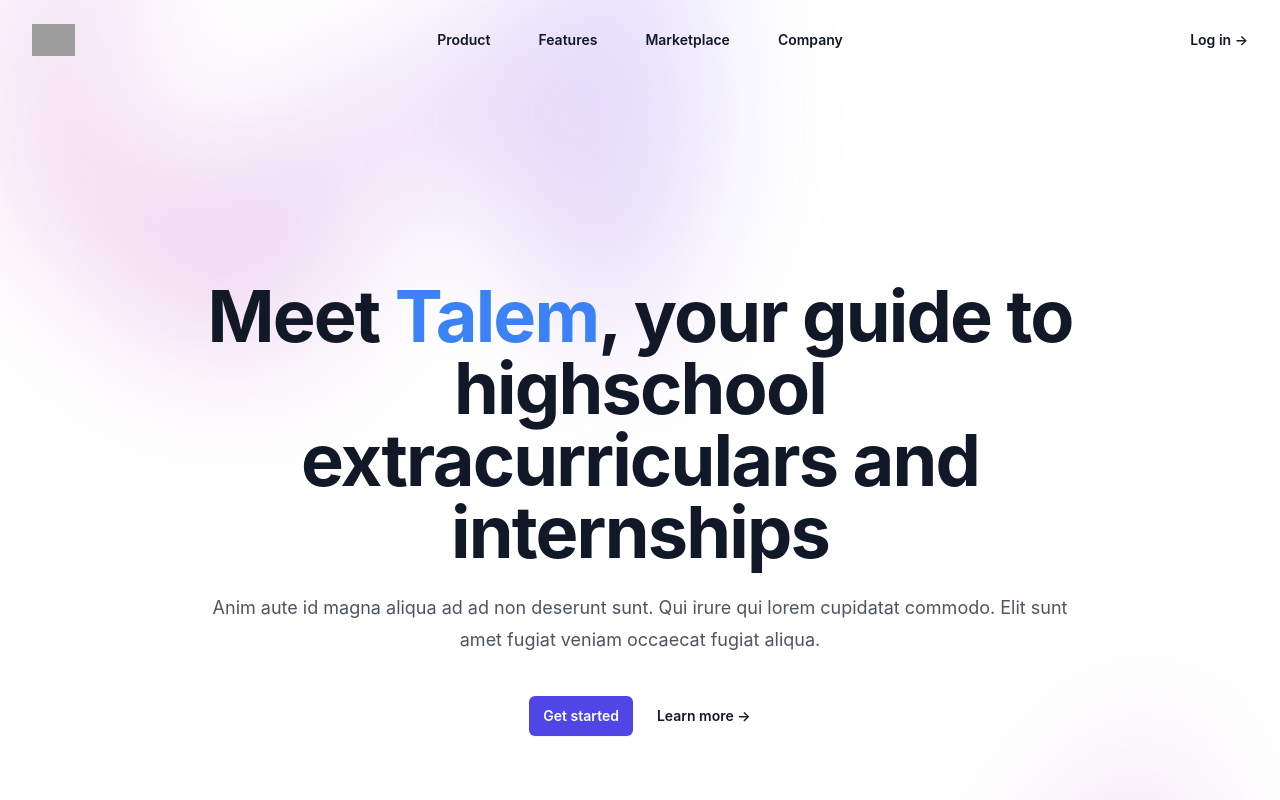
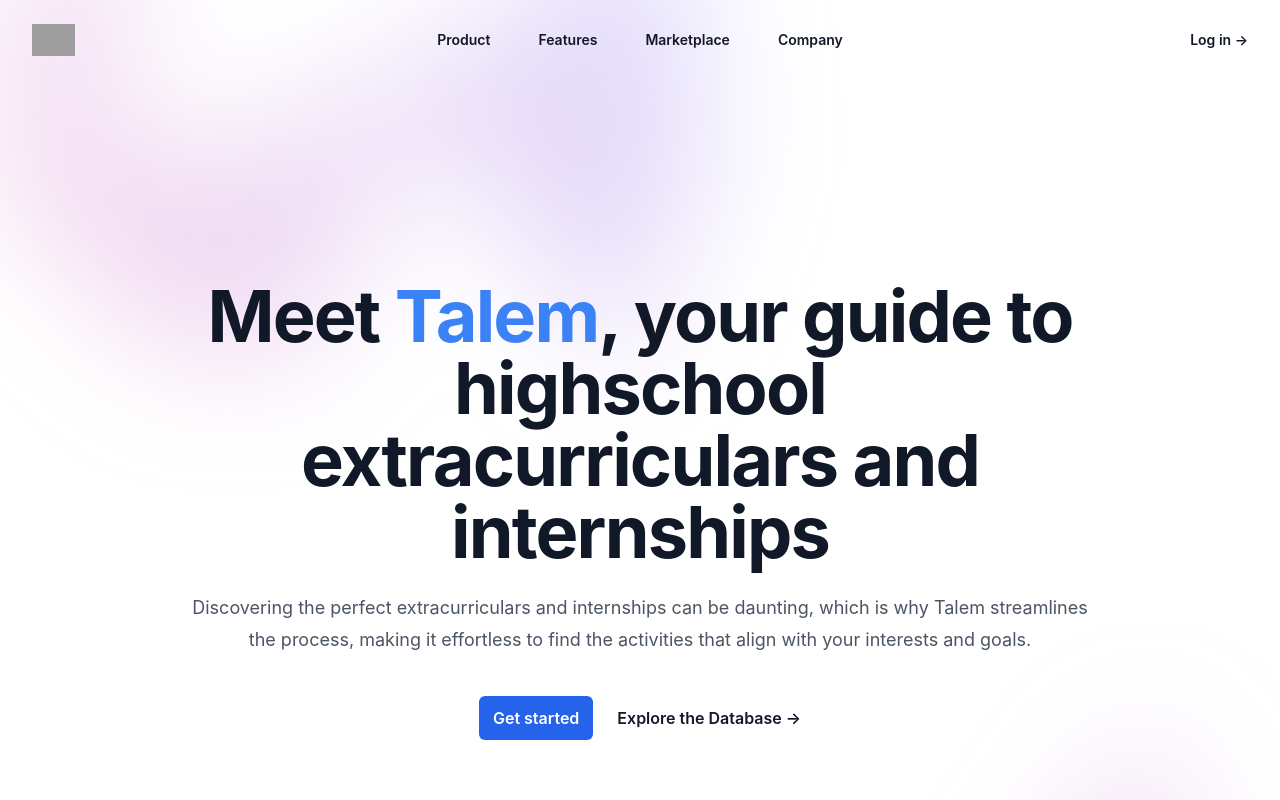
Before and after one commit to ekwoka/talem-app, a React (Create React App) app: page / in a window 1280 px wide. Shown: the top 800 px of the page. Built offline with nearby package versions, Linux system fonts and the light colour scheme; grey boxes are pictures that could not be loaded.

Commit message:
Changed Header Content

```diff
--- a/src/Components/Header.jsx
+++ b/src/Components/Header.jsx
@@ -120,18 +120,19 @@
               Meet <span className="text-blue-500">Talem</span>, your guide to highschool extracurriculars and internships
             </h1>
             <p className="mt-6 text-lg leading-8 text-gray-600">
-              Anim aute id magna aliqua ad ad non deserunt sunt. Qui irure qui lorem cupidatat commodo. Elit sunt amet
-              fugiat veniam occaecat fugiat aliqua.
+                Discovering the perfect extracurriculars and internships can be daunting,
+                which is why Talem streamlines the process, making it effortless to
+                find the activities that align with your interests and goals.
             </p>
             <div className="mt-10 flex items-center justify-center gap-x-6">
               <a
                 href="#"
-                className="rounded-md bg-indigo-600 px-3.5 py-2.5 text-sm font-semibold text-white shadow-sm hover:bg-indigo-500 focus-visible:outline focus-visible:outline-2 focus-visible:outline-offset-2 focus-visible:outline-indigo-600"
+                className="rounded-md bg-blue-600 px-3.5 py-2.5 text-base font-semibold text-white shadow-sm hover:bg-blue-800 focus-visible:outline focus-visible:outline-2 focus-visible:outline-offset-2 focus-visible:outline-indigo-600"
               >
                 Get started
               </a>
-              <a href="#" className="text-sm font-semibold leading-6 text-gray-900">
-                Learn more <span aria-hidden="true">→</span>
+              <a href="#" className="text-base font-semibold leading-6 text-gray-900 hover:text-gray-500 hover:shadow-2xl">
+                Explore the Database <span aria-hidden="true">→</span>
               </a>
             </div>
           </div>
```
